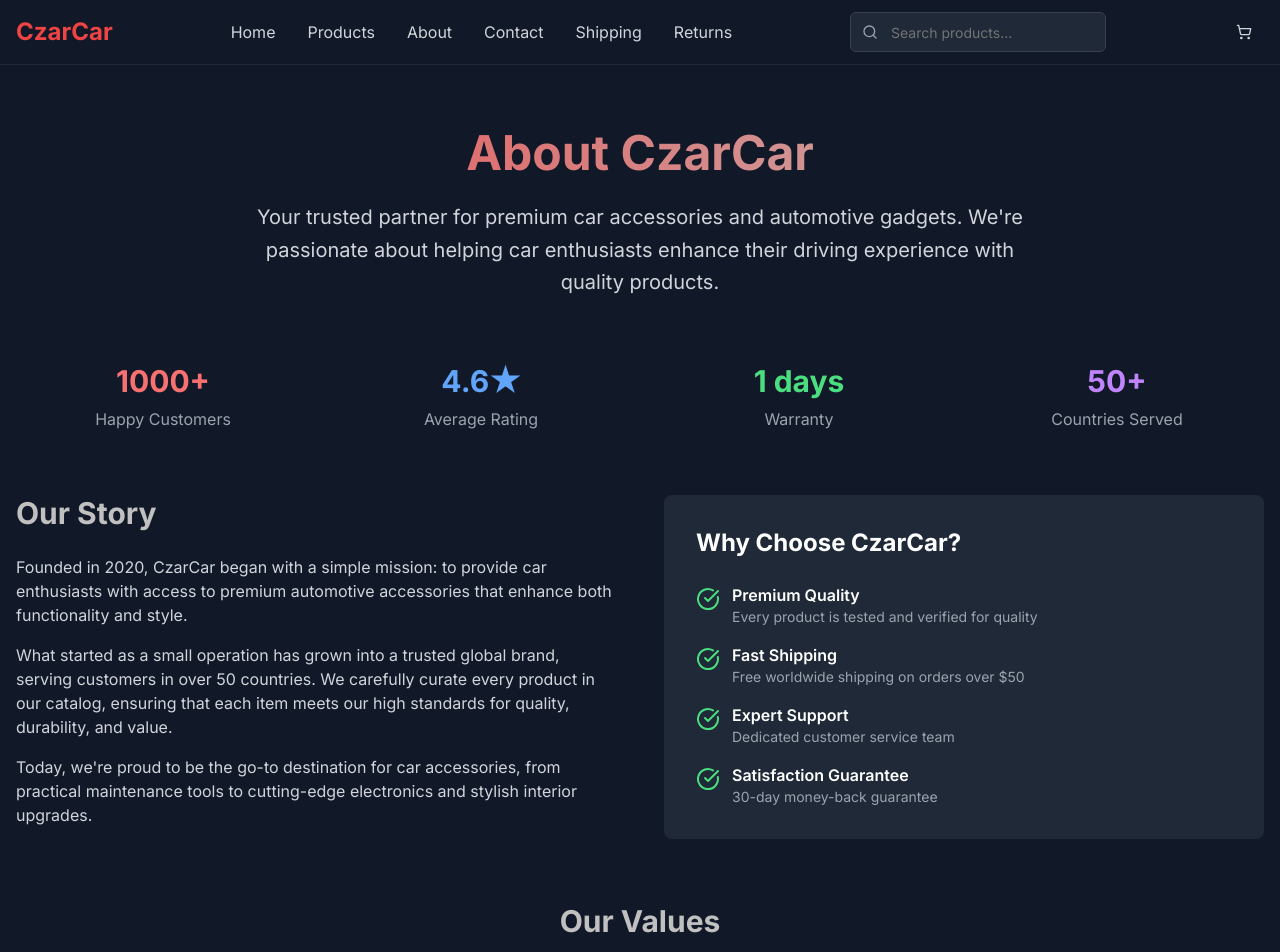
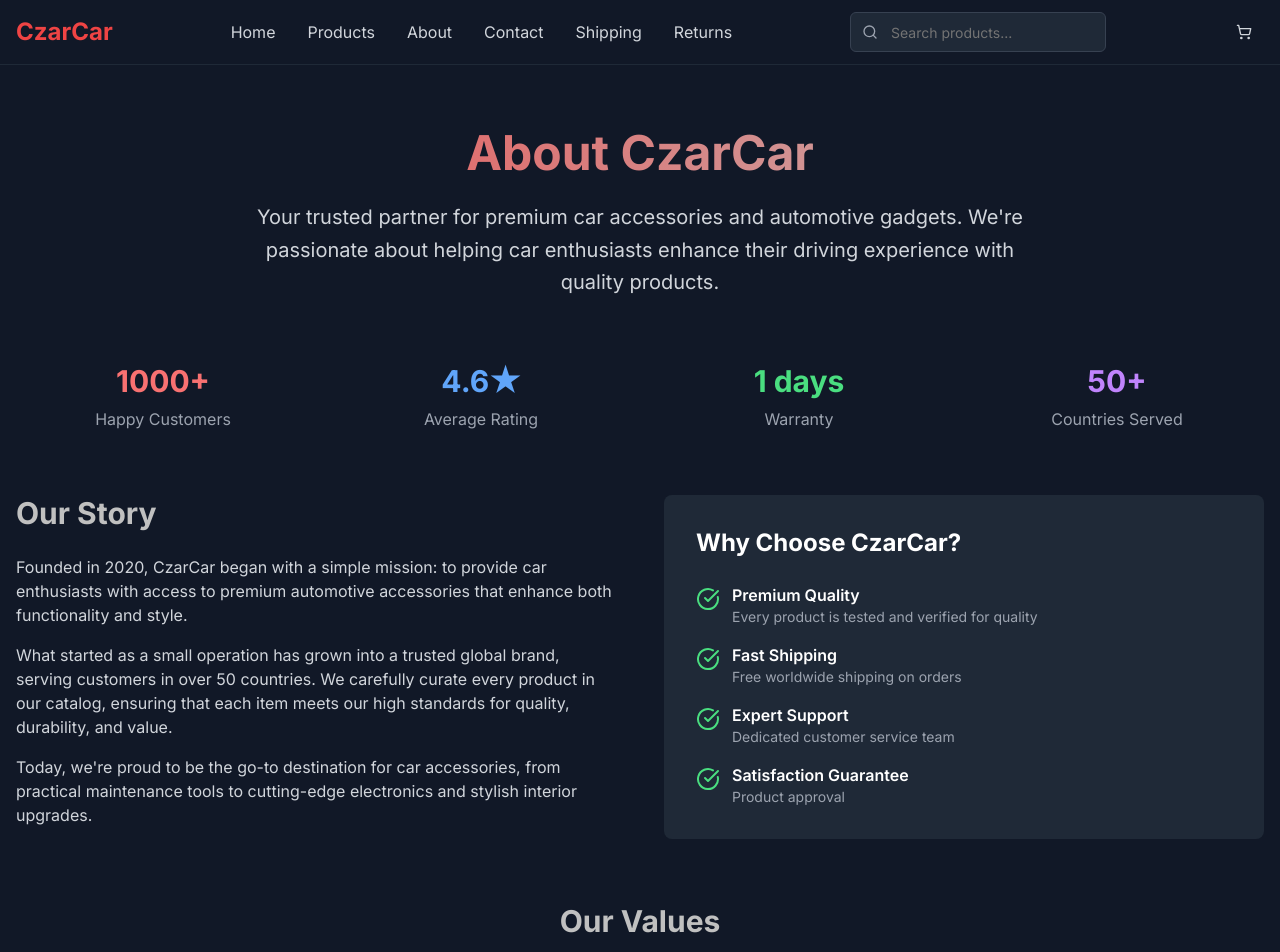
Before and after one commit to elijahgummer/czarcarstore, a Next.js app: page /about in a window 1280 px wide. Shown: the top 952 px of the page. Built offline with nearby package versions, Linux system fonts and the light colour scheme.

Commit message:
changed the code

```diff
--- a/app/about/page.tsx
+++ b/app/about/page.tsx
@@ -74,7 +74,7 @@ export default function AboutPage() {
                 <CheckCircle className="h-6 w-6 text-green-400 mr-3 mt-1 flex-shrink-0" />
                 <div>
                   <h4 className="font-semibold text-white">Fast Shipping</h4>
-                  <p className="text-gray-400 text-sm">Free worldwide shipping on orders over $50</p>
+                  <p className="text-gray-400 text-sm">Free worldwide shipping on orders</p>
                 </div>
               </div>
               <div className="flex items-start">
@@ -88,7 +88,7 @@ export default function AboutPage() {
                 <CheckCircle className="h-6 w-6 text-green-400 mr-3 mt-1 flex-shrink-0" />
                 <div>
                   <h4 className="font-semibold text-white">Satisfaction Guarantee</h4>
-                  <p className="text-gray-400 text-sm">30-day money-back guarantee</p>
+                  <p className="text-gray-400 text-sm">Product approval </p>
                 </div>
               </div>
             </div>
```
